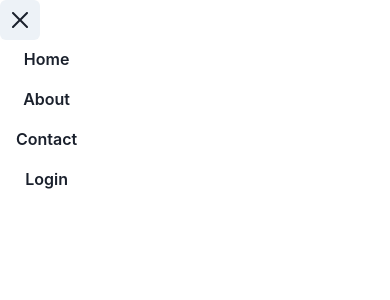
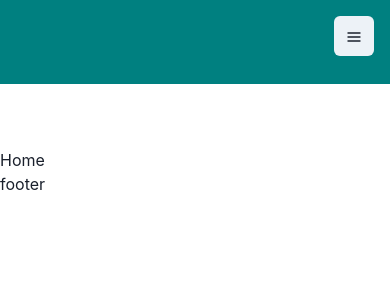
Before and after one commit to Ayushi0516/Gotham-Coffee-Shop, a React (Create React App) app: page / in a window 390 px wide. Shown: the top 300 px of the page. Built offline with nearby package versions, Linux system fonts and the light colour scheme.

Commit message:
navbar responsive added

```diff
--- a/src/App.js
+++ b/src/App.js
@@ -1,3 +1,4 @@
+import { Box } from "@chakra-ui/react";
 import { AllRoutes } from "./component/AllRoutes";
 import { Footer } from "./component/Footer";
 import { Navbar } from "./component/Navbar";
@@ -8,7 +9,10 @@ function App() {
   return (
     <>
       <Navbar/>
+      <Box marginTop="4rem">
       <AllRoutes/>
+      </Box>
+
       <Footer/>
     </>
   );
--- a/src/component/Navbar.jsx
+++ b/src/component/Navbar.jsx
@@ -2,6 +2,7 @@ import { CloseIcon, HamburgerIcon } from "@chakra-ui/icons";
 import { Box, Button, Flex, IconButton } from "@chakra-ui/react";
 import React from "react";
 import { Link } from "react-router-dom";
+import { useBoolean } from "@chakra-ui/react";
 
 const links = [
   {
@@ -23,39 +24,53 @@ const links = [
 ];
 
 export const Navbar = () => {
+  const [flag, setFlag] = useBoolean(false);
+
   return (
-    <Box>
+    <Box h="10vh"  bgColor="teal" color="white">
       <Box pos="fixed" top="1rem" right="1rem" align="center">
         <Flex display={{ base: "none", md: "flex" }}>
           {links.map((link) => (
             <Link to={link.to}>
-              <Button variant="ghost">{link.label}</Button>
+              <Button _hover="black"  variant="ghost" >{link.label}</Button>
             </Link>
           ))}
         </Flex>
         <IconButton
+          onClick={setFlag.on}
           display={{ base: "block", md: "none" }}
           icon={<HamburgerIcon />}
         ></IconButton>
       </Box>
-      <Box pos="fixed" w="100vw" h="100vh" bgColor="white"
-       zIndex="20" overflow="auto">
-        <Flex>
-            <Box>
-                <IconButton icon={<CloseIcon/>}></IconButton>
+      {flag && (
+        <Box
+          display={{ base: "block", md: "none" }}
+          pos="fixed"
+          w="100vw"
+          h="100vh"
+          bgColor="white"
+          zIndex="20"
+          overflow="auto"
+        >
+          <Flex>
+            <Box pos="fixed" top="1rem" right="1rem">
+              <IconButton
+                onClick={setFlag.off}
+                icon={<CloseIcon />}
+              ></IconButton>
             </Box>
+          </Flex>
 
-        </Flex>
-        <Flex>
-          <Flex direction="column" align="center">
-            {links.map((link) => (
-              <Link to={link.to}>
-                <Button variant="ghost">{link.label}</Button>
-              </Link>
-            ))}
-          </Flex>
-        </Flex>
-      </Box>
+            <Flex direction="column" align="center" marginTop="3rem">
+              {links.map((link) => (
+                <Link to={link.to}>
+                  <Button variant="ghost">{link.label}</Button>
+                </Link>
+              ))}
+            </Flex>
+
+        </Box>
+      )}
     </Box>
   );
 };
```
